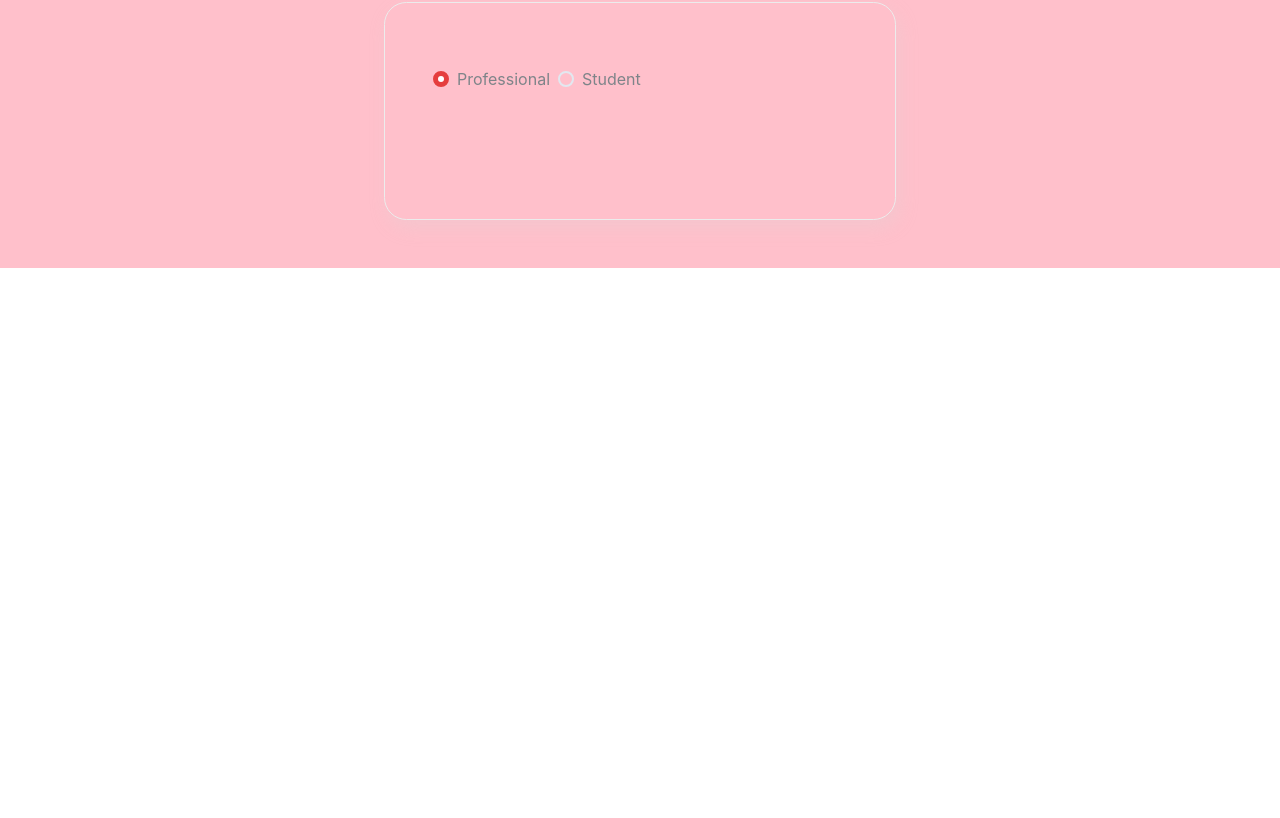
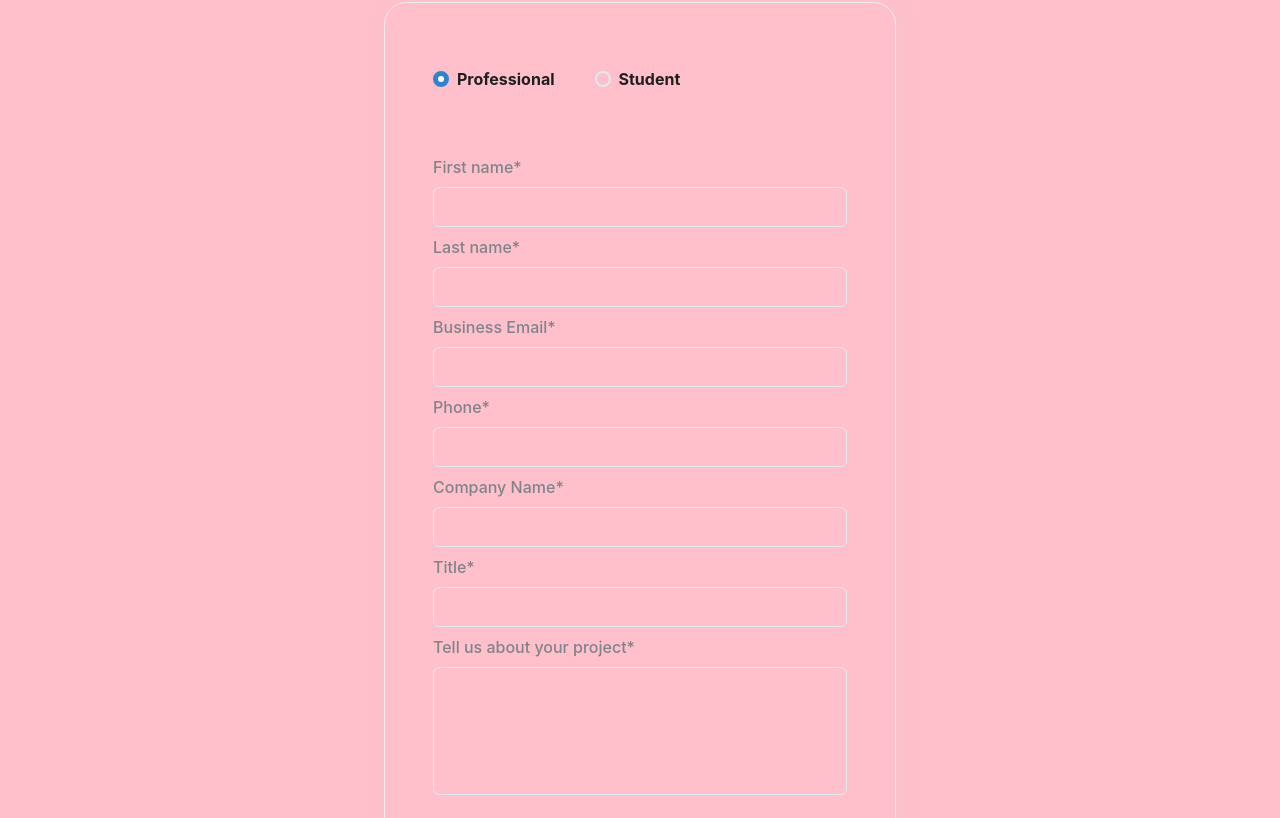
Before and after one commit to chelsiatong/chelsiatong-plotly-landing, a Next.js app: page / in a window 1280 px wide. Shown: the part 342-1160 px from the top of the page. Before the commit the page ends 800 px from the top, so only its background shows below. Built offline with nearby package versions, Linux system fonts and the light colour scheme.

Commit message:
added more chakra ui styling

```diff
--- a/pages/index.js
+++ b/pages/index.js
@@ -3,6 +3,8 @@ import Image from 'next/image';
 import { Text, Heading, Flex, Stack, Box } from '@chakra-ui/react';
 import { ListItem, UnorderedList } from '@chakra-ui/react'
 import { Radio, RadioGroup } from '@chakra-ui/react'
+import { FormControl, FormLabel, Input, Textarea } from '@chakra-ui/react'
+import { Button, ButtonGroup } from '@chakra-ui/react'
 import styles from '../styles/Home.module.css';
 // import Logo from '../src/assets/logo/plotly-logo.svg';
 // import Purple from '../src/assets/images/purple-image.png';
@@ -14,6 +16,7 @@ import styles from '../styles/Home.module.css';
 // import Tva from '../src/assets/logo/tva-logo.svg';
 
 export default function Home() {
+
   return (
     <Stack className={styles.container}>
       <Head>
@@ -38,13 +41,33 @@ export default function Home() {
       </UnorderedList>
       <Box className={styles.card} >
         <RadioGroup defaultValue='1'>
-          <Stack direction='row'>
-            <Radio colorScheme='red' value='1'>Professional</Radio>
-            <Radio colorScheme='red' value='2'>Student</Radio>
+          <Stack className={styles.radio} direction='row' spacing={10} fontSize='md' fontWeight='bold'>
+            <Radio value='1'>Professional</Radio>
+            <Radio value='2'>Student</Radio>
           </Stack>
         </RadioGroup>
+        <FormControl >
+          <FormLabel requiredIndicator>First name*</FormLabel>
+          <Input type='text' />
+          < FormLabel requiredIndicator> Last name*</FormLabel>
+          <Input type='text' />
+          <FormLabel requiredIndicator>Business Email*</FormLabel>
+          <Input type='email' />
+          <FormLabel requiredIndicator>Phone*</FormLabel>
+          <Input type='tel' />
+          <FormLabel requiredIndicator>Company Name*</FormLabel>
+          <Input type='text' />
+          <FormLabel requiredIndicator>Title*</FormLabel>
+          <Input type='text' />
+          <FormLabel requiredIndicator>Tell us about your project*</FormLabel>
+          <Textarea height={'8rem'} resize='none' />
+        </FormControl>
+        <Flex className={styles.submit} flexDirection="row">
+          <Button color='white' textTransform='uppercase' >Send</Button>
+          <Text>*required</Text>
+        </Flex>
       </Box>
-    </Stack>
+    </Stack >
   )
 }
 
--- a/styles/Home.module.css
+++ b/styles/Home.module.css
@@ -60,51 +60,20 @@
 
   .card input[type=text],
   .card input[type=tel],
+  .card input[type=email],
   .card textarea {
-    padding: 1rem;
-    margin-top: 0.2rem;
-    width: 100%;
-    border: 0.5px solid #e1e1e1;
-    border-radius: 4px;
-    height: 2.5rem;
+    margin-bottom: 0.5rem;
   }
 
 
-  .card textarea {
-    height: 6rem;
-    resize: none;
-  }
-
   .radio {
-    padding-right: 3rem;
     color: #1e1e1e;
-    font-weight: 700;
     font-family: 'Roboto Mono' sans-serif;
-    font-size: 1rem;
-
-  }
-
-  .submit {
-    display: flex;
   }
 
   .submit button {
     background-color: #7A76FF;
-    padding: 1rem;
-    width: 6rem;
-    color: white;
-    font-weight: 700;
-    font-family: 'Inter' sans-serif;
-    letter-spacing: 0.15em;
-    font-size: 0.8rem;
-    text-transform: uppercase;
-    border: none;
-    border-radius: 5px;
     margin-right: 2rem;
-  }
-
-  .submit p {
-    padding-top: 0.5rem;
   }
 
 }
```
